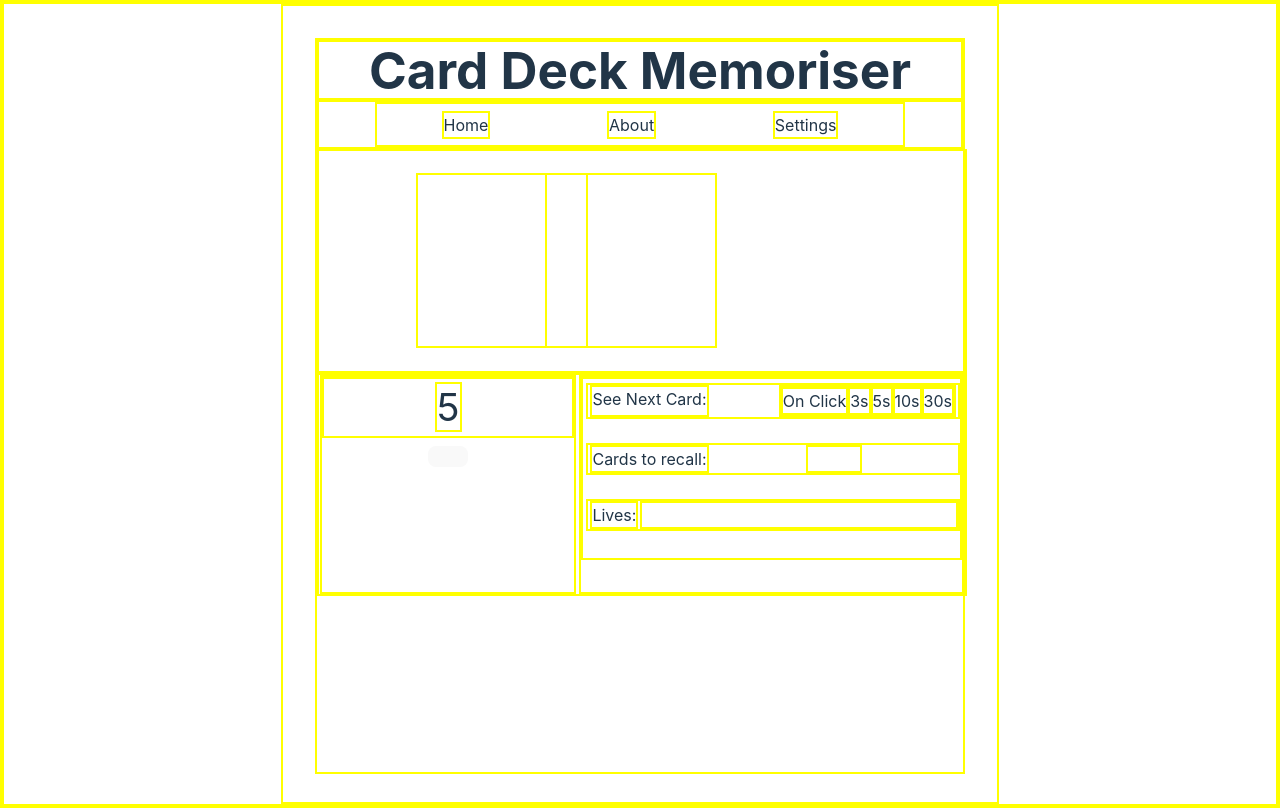
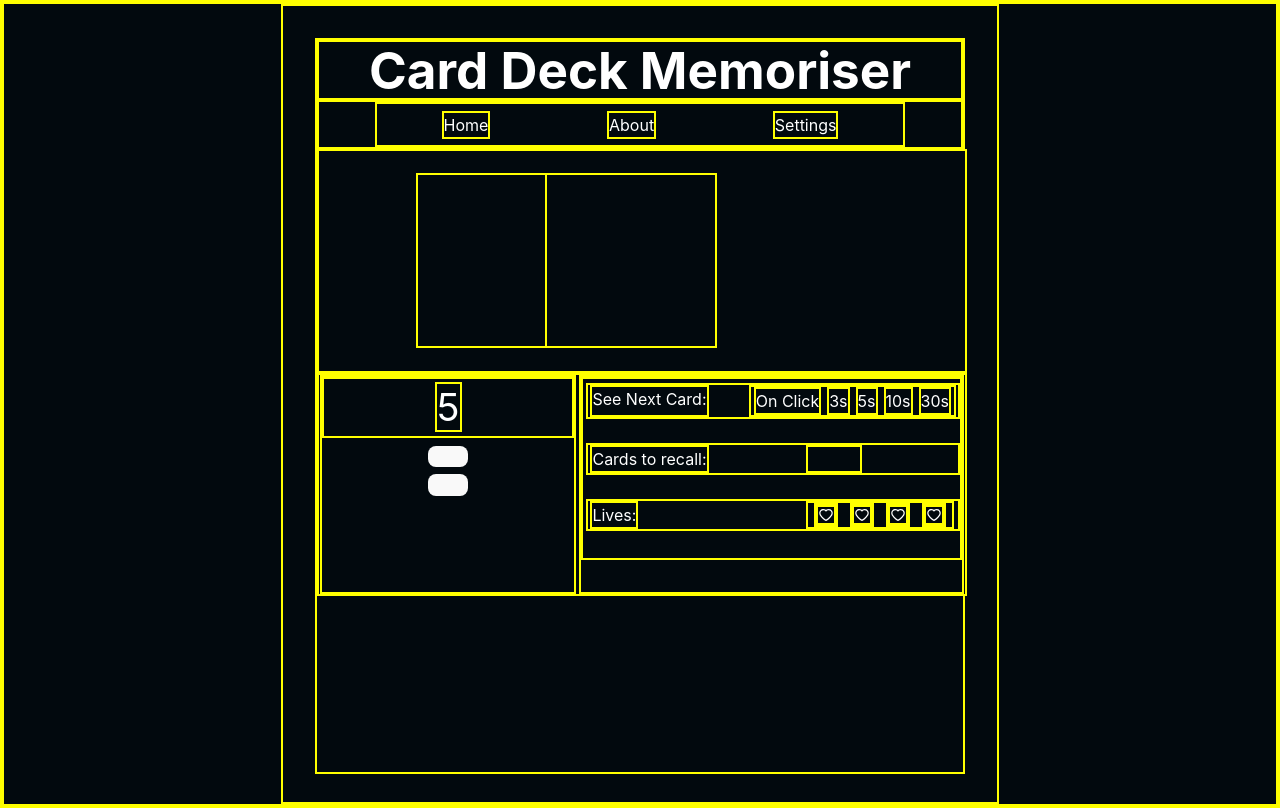
Before and after one commit to Verney2073/mindpalaceapp, a React (Vite) app: page / in a window 1280 px wide. Built offline with nearby package versions, Linux system fonts and the light colour scheme.

Commit message:
working repeating counter for seeing cards

```diff
--- a/package.json
+++ b/package.json
@@ -10,7 +10,8 @@
   },
   "dependencies": {
     "react": "^18.2.0",
-    "react-dom": "^18.2.0"
+    "react-dom": "^18.2.0",
+    "react-icons": "^4.7.1"
   },
   "devDependencies": {
     "@types/react": "^18.0.27",
--- a/src/App.css
+++ b/src/App.css
@@ -1,6 +1,8 @@
 * {
   border: 2px solid yellow;
   margin: 0 auto;
+  background-color: #02090e;
+  color: white;
 }
 
 #root {
@@ -57,10 +59,34 @@ ul {
   width: 100%;
 }
 
+.game-settings-lives-container {
+  display: flex;
+  flex-direction: space-evenly;
+  margin: 0 4px;
+
+}
+
+.game-settings-lives {
+  display: flex;
+  flex-direction: space-evenly;
+  margin: 0 6px;
+
+}
+
 .game-settings-option-buttons {
   display: flex;
   flex-direction: space-evenly;
   margin: 0 2px;
+
+}
+
+.game-settings-option-button {
+  margin: 0px 3px;
+
+}
+.game-settings-option-button:hover {
+  background-color: lightgrey;
+  border-radius: 50%;
 
 }
 
--- a/src/App.tsx
+++ b/src/App.tsx
@@ -7,12 +7,19 @@ import { GameLiveScorePanel } from './GameLiveScorePanel'
 import { PlayerActionPanel } from './PlayerActionPanel'
 
 function App() {
-  //instead of string, use enum;
   //https://www.typescriptlang.org/docs/handbook/enums.html
 
   //use react.context for managing user accounts ?
 
-  const [gameState, setGameState] = useState("gameNotOn");
+  enum gameStates {
+    gameNotOn = "gameNotOn",
+    seeCardsPhase = "seeCardsPhase",
+    recallPhase = "recallPhase"
+  }
+
+  const [gameState, setGameState] = useState(gameStates.gameNotOn);
+  const [seeCardsTimer, setSeeCardsTimer] = useState(5);
+
 
 
   return (
@@ -22,8 +29,12 @@ function App() {
       <CardAnimationArea gameState={gameState}
         setGameState={setGameState} />
       <div className='game-settings-and-player-action-container'>
-        <GameLiveScorePanel gameState={gameState} />
-        <PlayerActionPanel />
+        <GameLiveScorePanel gameState={gameState}
+          setGameState={setGameState}
+          seeCardsTimer={seeCardsTimer}
+          setSeeCardsTimer={setSeeCardsTimer}
+        />
+        <PlayerActionPanel gameState={gameState} seeCardsTimer={seeCardsTimer} setSeeCardsTimer={setSeeCardsTimer} />
       </div>
     </div>
   )
--- a/src/GameLiveScorePanel.tsx
+++ b/src/GameLiveScorePanel.tsx
@@ -1,29 +1,35 @@
 import { useState, useEffect } from 'react'
 import './App.css'
+import { flipCard } from './CardCreationsInteractions';
 
 export function GameLiveScorePanel(props: {
-    gameState: string
+    gameState: string,
+    setGameState: React.Dispatch<React.SetStateAction<string>>,
+    seeCardsTimer: number,
+    setSeeCardsTimer: React.Dispatch<React.SetStateAction<number>>
 }) {
     //props from the user action panel should determine the default value of useState
-    const [seeCardsTimer, setSeeCardsTimer] = useState(5);
+    const [currentCount, setcurrentCount] = useState(props.seeCardsTimer)
+    useEffect(() => {
 
-
-    useEffect(() => {
-        if (props.gameState === "seeCardsPhase" && seeCardsTimer > 0) {
+        if (props.gameState === "seeCardsPhase" && currentCount >= 0) {
             const intervalId = setInterval(
                 () => {
-                    setSeeCardsTimer(seeCardsTimer - 1)
+                    currentCount === 0 ? setcurrentCount(props.seeCardsTimer) : setcurrentCount(currentCount - 1);
                 }, 1000);
             return () => clearInterval(intervalId);
         }
-    }, [props.gameState, seeCardsTimer]);
+
+    }, [props.gameState, currentCount]);
 
     return (
         <div className="game-live-score-panel-container">
             <div className="see-cards-countdown-container">
-                <span id="see-cards-countdown"> {seeCardsTimer} </span>
+                <span id="see-cards-countdown"> {currentCount} </span>
             </div>
-            <button onClick={() => setSeeCardsTimer(5)}></button>
+            <button onClick={() => props.setSeeCardsTimer(5)}></button>
+            <br></br>
+            <button onClick={() => props.setGameState("gameNotOn")}></button>
         </div>
     )
 }
--- a/src/PlayerActionPanel.tsx
+++ b/src/PlayerActionPanel.tsx
@@ -1,17 +1,27 @@
 import './App.css'
+import { AiOutlineHeart } from 'react-icons/ai';
 
-export function PlayerActionPanel() {
+export function PlayerActionPanel(props: {
+    gameState: string
+    seeCardsTimer: number;
+    setSeeCardsTimer: React.Dispatch<React.SetStateAction<number>>
+}) {
+
     return (
         <div className="player-action-panel-container">
             <ul className="game-settings-panel">
                 <li className='game-settings-item'>
                     <span className="game-settings-title">See Next Card: </span>
                     <span className='game-settings-option-buttons'>
-                        <span >On Click</span>
-                        <span> 3s</span>
-                        <span> 5s</span>
-                        <span> 10s</span>
-                        <span> 30s</span>
+                        <span className="game-settings-option-button">On Click</span>
+                        <span onClick={() => props.setSeeCardsTimer(3)}
+                            className="game-settings-option-button"> 3s</span>
+                        <span onClick={() => props.setSeeCardsTimer(5)}
+                            className="game-settings-option-button"> 5s</span>
+                        <span onClick={() => props.setSeeCardsTimer(10)}
+                            className="game-settings-option-button"> 10s</span>
+                        <span onClick={() => props.setSeeCardsTimer(30)}
+                            className="game-settings-option-button"> 30s</span>
                     </span>
                 </li><br></br>
                 <li className='game-settings-item'>
@@ -19,12 +29,17 @@ export function PlayerActionPanel() {
                     <input type="number" id="number-to-recall" name="number-to-recall" min="1" max="52"></input> </li><br></br>
                 <li className='game-settings-item'>
                     <label className="game-settings-title">Lives: </label>
-                    <input type="number" id="wrong-guesses" className="game-settings-item"></input>
-                    </li> <br></br>
+                    <div className="game-settings-lives-container">
+                        <div className="game-settings-lives"><AiOutlineHeart /></div>
+                        <div className="game-settings-lives"><AiOutlineHeart /></div>
+                        <div className="game-settings-lives"><AiOutlineHeart /></div>
+                        <div className="game-settings-lives"><AiOutlineHeart /></div>
+                    </div>
+                    {/* <input type="number" id="wrong-guesses" className="game-settings-item"></input> */}
+                </li> <br></br>
 
             </ul>
 
         </div>
     )
-
 }
```
Also changed, not shown: src/CardAnimationArea.tsx (+1 -6 lines), 1 other file (tests, documents, lock files or other folders).
